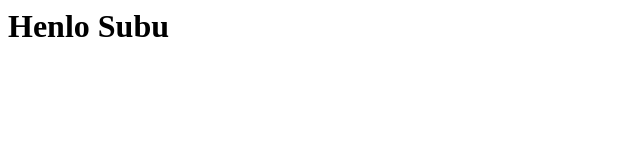
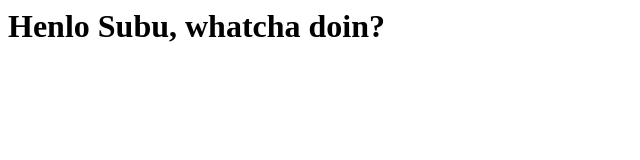
Before and after one commit to Pknair-2003/coursera-test, a plain HTML site: page site/index.html in a window 1280 px wide. Shown: the whole page, without its empty margins (0-640 px from the left). Drawn offline with Linux system fonts and the light colour scheme.

Commit message:
Update index.html

```diff
--- a/site/index.html
+++ b/site/index.html
@@ -4,6 +4,6 @@
    <title>Henlo Subu, whatcha doin?</title>
 </head>
 <body>
-<h1>Henlo Subu</h1>
+<h1>Henlo Subu, whatcha doin?</h1>
 <body>
 </html>
```
